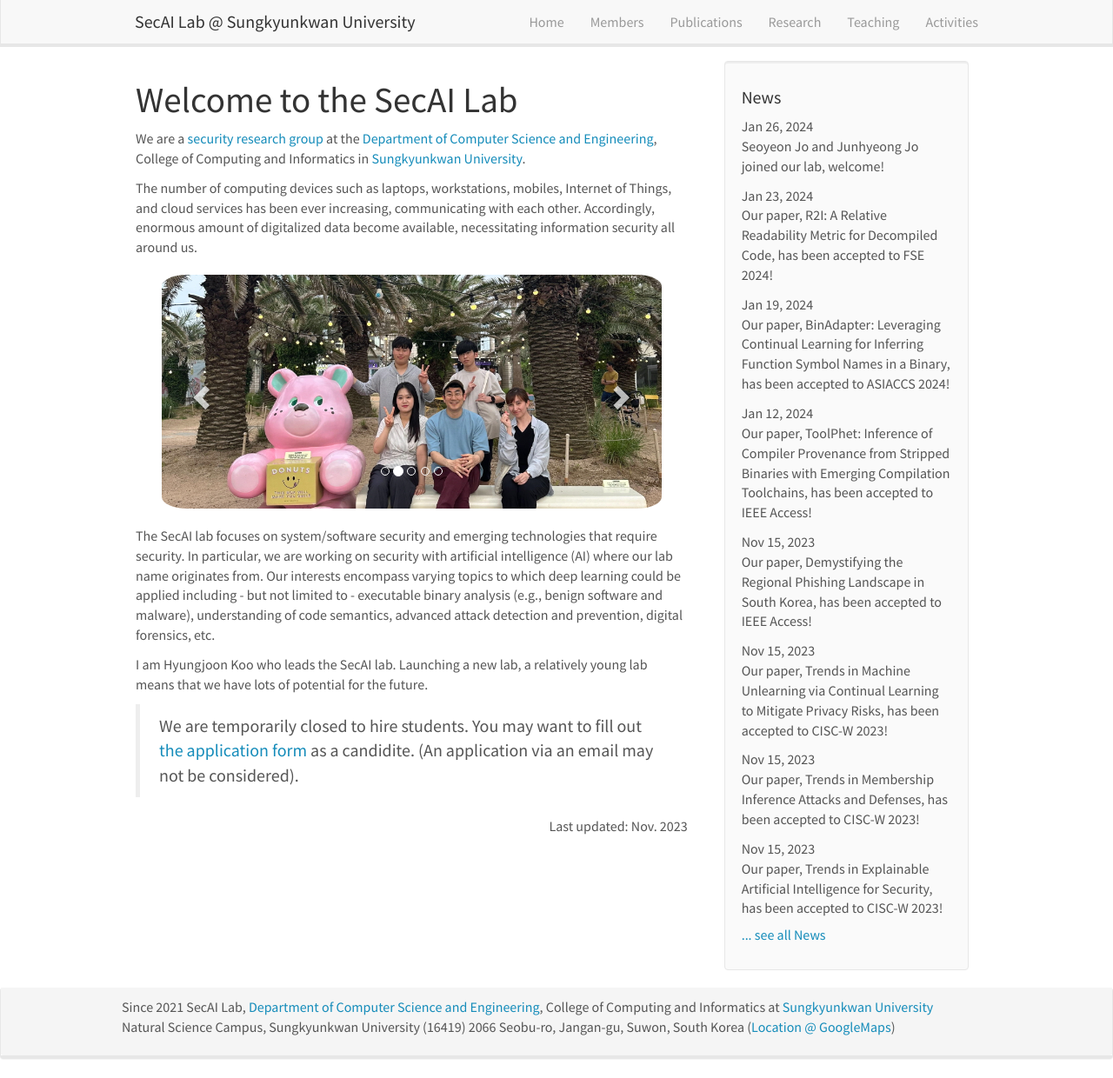
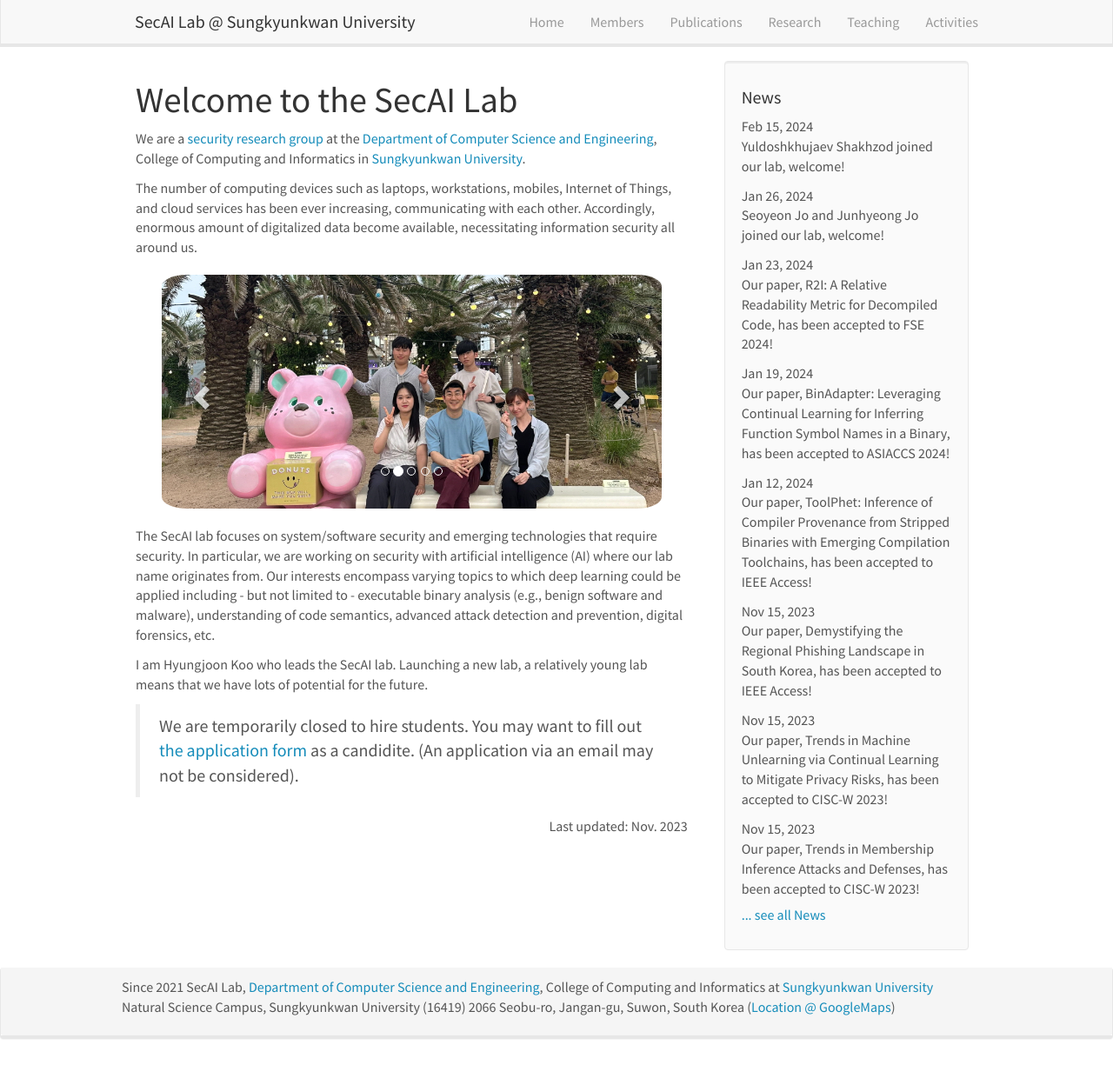
Before and after one commit to SecAI-Lab/secai-lab.github.io, a Jekyll site: the page built from _pages/home.md, in a window 1280 px wide and 1240 px high. Shown: the whole window at 87% size. Built offline with Jekyll 4.4.1, drawn with Linux system fonts in a browser that asks for light colours; nearby versions of some CDN libraries.

Commit message:
Yuldoshkhujaev Shakhzod joined our lab

```diff
--- a/_data/news.yml
+++ b/_data/news.yml
@@ -1,3 +1,6 @@
+- date: Feb 15, 2024
+  headline: "Yuldoshkhujaev Shakhzod joined our lab, welcome!"
+
 - date: Jan 26, 2024
   headline: "Seoyeon Jo and Junhyeong Jo joined our lab, welcome!"
 
```
Also changed, not shown: _data/ug_students.yml (+8 -0 lines), Gemfile.lock, images/members/Shakhzod.jpg (added).
